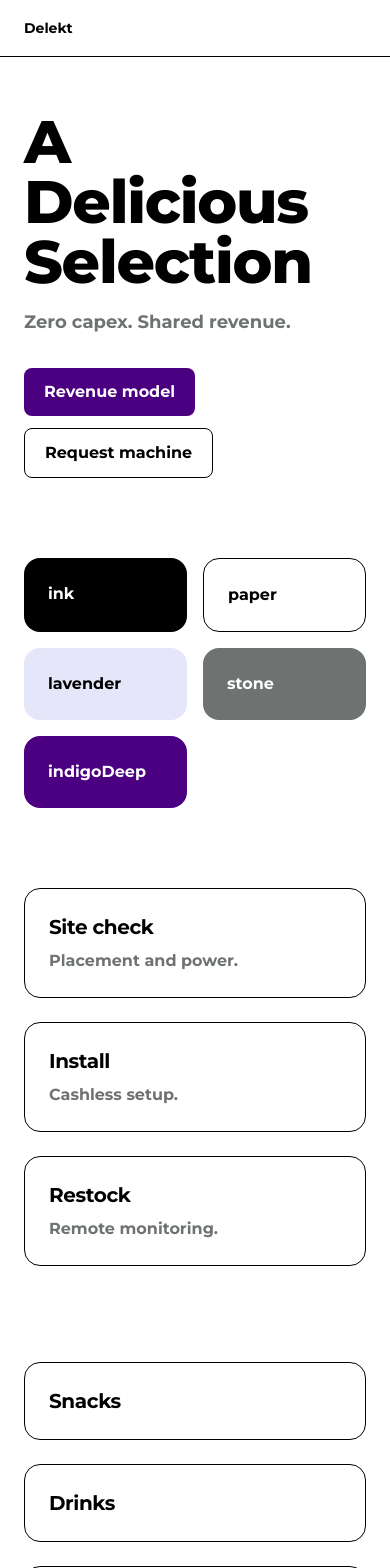
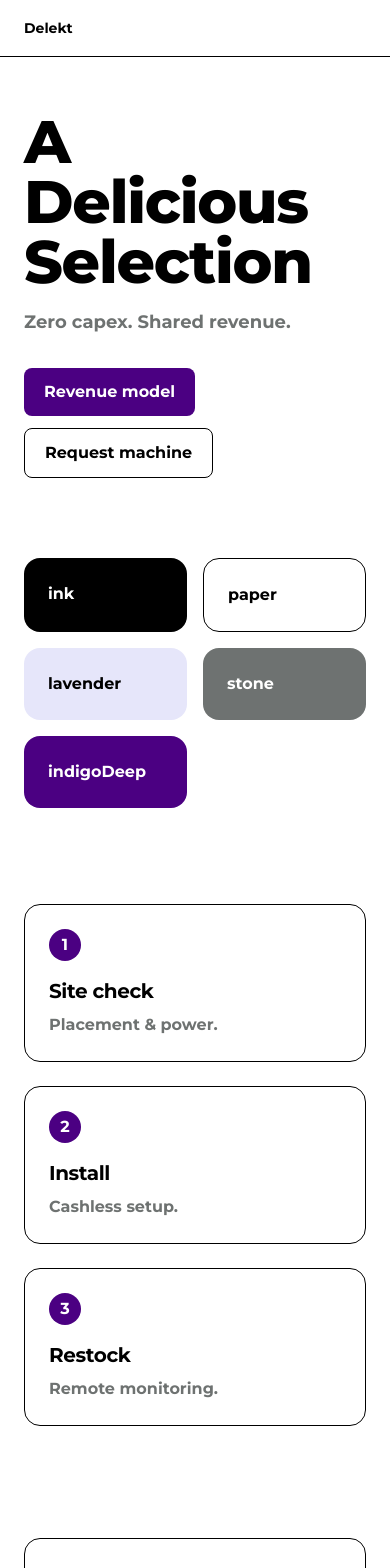
Before and after one commit to MiladArbabi/delekt-website, a Next.js app in the folder site/: page /preview/ in a window 390 px wide. Shown: the top 1568 px of the page. Built offline with nearby package versions, Linux system fonts and the light colour scheme.

Commit message:
feat(how): numbered steps + mobile spacing + concise copy (#16)

```diff
--- a/site/src/app/page.tsx
+++ b/site/src/app/page.tsx
@@ -15,6 +15,16 @@ const Nav = () => (
     </div>
   </nav>
 );
+
+function Step({ n, title, text }: { n: number, title: string, text: string }) {
+  return (
+    <div className="rounded-2xl border p-6">
+      <div className="h-8 w-8 rounded-full bg-indigoDeep text-white flex items-center justify-center font-bold">{n}</div>
+      <h3 className="mt-4 text-xl font-bold">{title}</h3>
+      <p className="mt-2 text-stone">{text}</p>
+    </div>
+  );
+}
 
 export default function Page() {
   return (
@@ -38,10 +48,10 @@ export default function Page() {
         <div className="rounded-2xl p-6 text-white bg-indigoDeep">indigoDeep</div>
       </section>
 
-      <section id="how" className="mx-auto max-w-6xl px-6 py-12 grid gap-6 md:grid-cols-3">
-        <div className="rounded-2xl border p-6"><h3 className="text-xl font-bold">Site check</h3><p className="mt-2 text-stone">Placement and power.</p></div>
-        <div className="rounded-2xl border p-6"><h3 className="text-xl font-bold">Install</h3><p className="mt-2 text-stone">Cashless setup.</p></div>
-        <div className="rounded-2xl border p-6"><h3 className="text-xl font-bold">Restock</h3><p className="mt-2 text-stone">Remote monitoring.</p></div>
+      <section id="how" className="mx-auto max-w-6xl px-6 py-16 md:py-20 grid gap-6 md:grid-cols-3">
+        <Step n={1} title="Site check" text="Placement & power." />
+        <Step n={2} title="Install" text="Cashless setup." />
+        <Step n={3} title="Restock" text="Remote monitoring." />
       </section>
 
       <section id="machines" className="mx-auto max-w-6xl px-6 py-12 grid grid-cols-1 md:grid-cols-3 gap-6">
```
